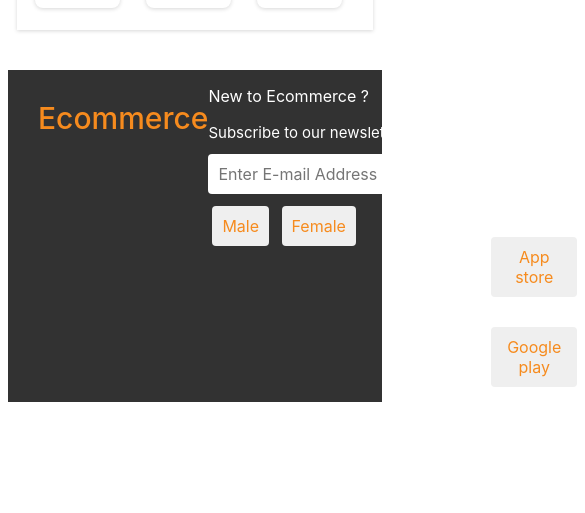
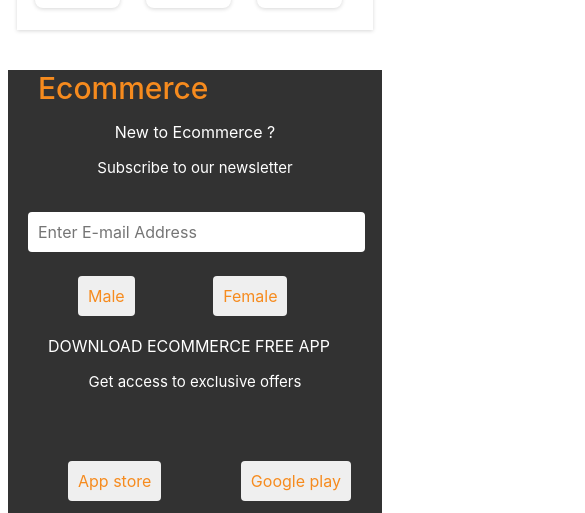
Before and after one commit to sammy-code98/svelte-ecommerce, a Svelte app: page / in a window 390 px wide. Shown: the part 2507-3020 px from the top of the page, 585 px wide, since content can reach past the window. Before the commit the page ends 2909 px from the top, so only its background shows below. Built offline with nearby package versions, Linux system fonts and the light colour scheme.

Commit message:
fix:responsive footer

```diff
--- a/src/Footer.svelte
+++ b/src/Footer.svelte
@@ -5,7 +5,7 @@
     <span class="nav-logo">Ecommerce</span>
     <div class="newsletter">
       <p class="text">New to Ecommerce ?</p>
-      <span class="text2">Subscribe to our newsletter</span>
+      <p class="text2">Subscribe to our newsletter</p>
       <form action="#">
         <input type="email" placeholder="Enter E-mail Address" />
         <input type="submit" value="Male" />
@@ -14,7 +14,7 @@
     </div>
     <div>
       <p class="text tex">DOWNLOAD ECOMMERCE FREE APP</p>
-        <span class="text2">Get access to exclusive offers</span>
+      <p class="text2">Get access to exclusive offers</p>
       <br />
       <br />
       <button>App store</button>
@@ -43,22 +43,22 @@
   .text {
     color: #fff;
   }
-  .tex{
+  .tex {
     margin-right: 12px;
   }
   .text2 {
     color: #fff;
     font-size: 15px;
   }
-  form{
+  form {
     margin-top: 12px;
   }
-  input[type="email"]{
+  input[type="email"] {
     border: none;
     border-radius: 4px;
     padding: 10px;
   }
-  input[type ="submit"]{
+  input[type="submit"] {
     border: none;
     border-radius: 4px;
     padding: 10px;
@@ -66,7 +66,7 @@
     color: #f68b1e;
     cursor: pointer;
   }
-  button{
+  button {
     padding: 10px;
     border: none;
     border-radius: 4px;
@@ -74,4 +74,32 @@
     cursor: pointer;
     margin: 15px;
   }
+  @media only screen and (max-width: 768px) {
+    .footer {
+      display: block;
+    }
+    .nav-logo {
+      text-align: center;
+    }
+    .text {
+      text-align: center;
+    }
+    .text2 {
+      text-align: center;
+    }
+    form {
+      display: inline;
+    }
+    input[type="email"] {
+      width: 90%;
+      margin: 20px;
+    }
+    input[type="submit"] {
+      margin-left: 70px;
+    }
+    button {
+      margin-left: 60px;
+
+    }
+  }
 </style>
```
Lines whose indentation alone changed are shown as unchanged.
